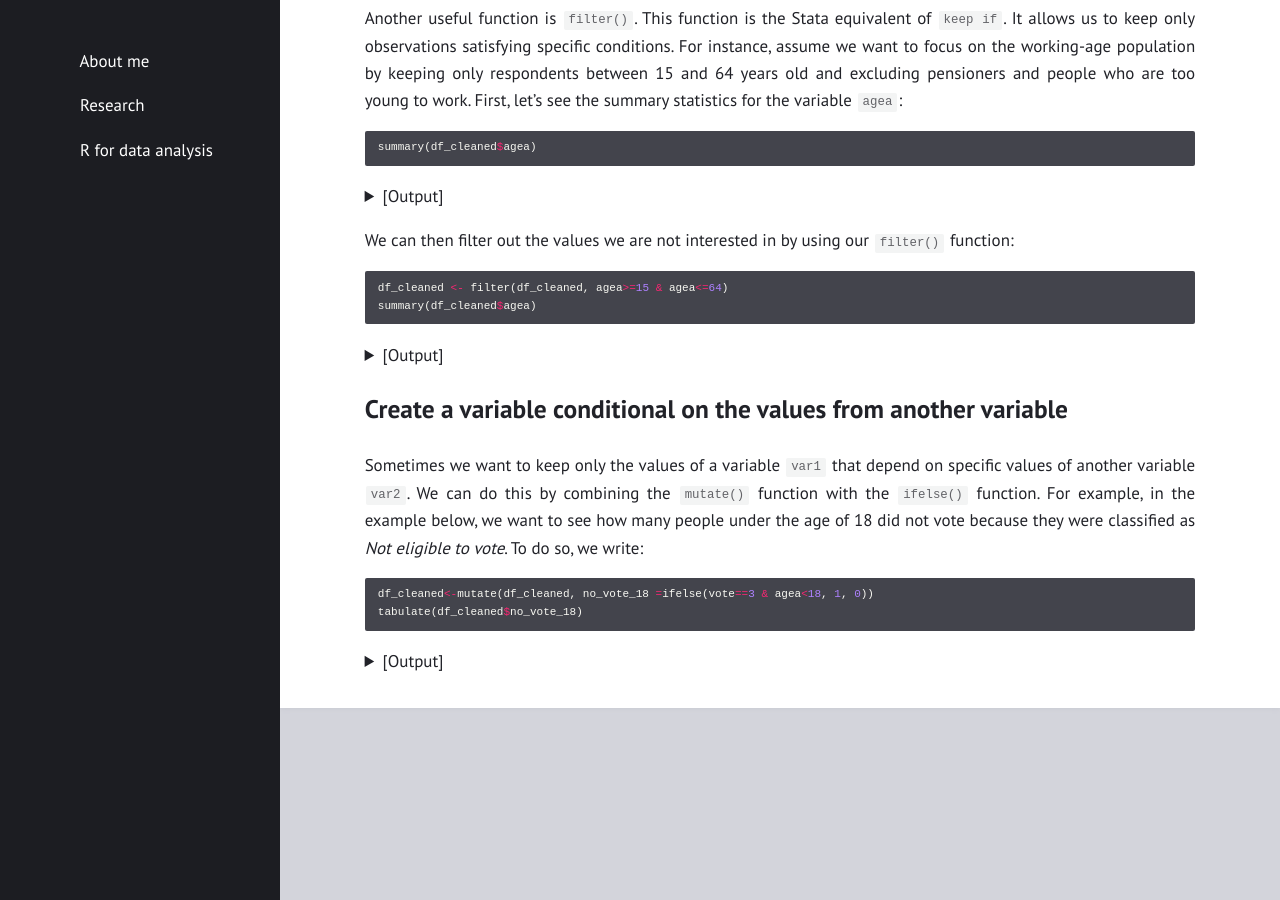
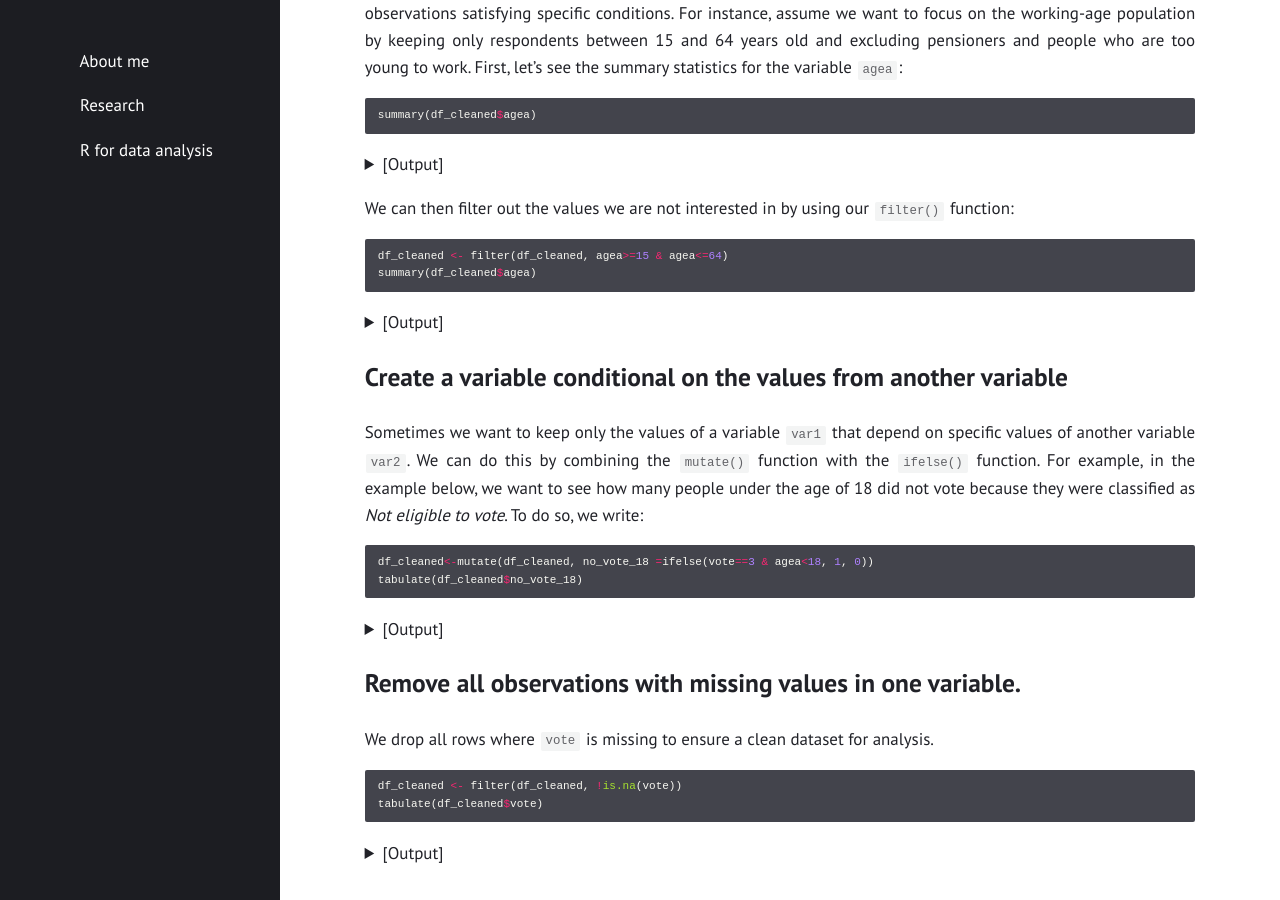
Before and after one commit to gubellom/gubellom.github.io, a Jekyll site: the page built from R files/Manipulation.md, in a window 1280 px wide and 900 px high, scrolled down 3290 px. Built offline with Jekyll 4.4.1, drawn with Linux system fonts in a browser that asks for light colours; some of the changed text lies outside the part shown.

Commit message:
Update Manipulation.md
Signed-off-by: Michele Gubello <62111923+gubellom@users.noreply.github.com>

````diff
--- a/R files/Manipulation.md
+++ b/R files/Manipulation.md
@@ -263,11 +262,45 @@ tabulate(df_cleaned$no_vote_18)
   Response Frequency Percentage Cumulative
 1        0     32493      96.67      96.67
 2        1      1119       3.33     100.00
-3     <NA>         2       0.01     100.01
+3       NA         2       0.01     100.01
 4    Total     33614     100.01         NA
   </pre>
 </details>
 
+## Remove all observations with missing values in one variable.
+
+We drop all rows where `vote` is missing to ensure a clean dataset for analysis.
+
+```r
+df_cleaned <- filter(df_cleaned, !is.na(vote))
+tabulate(df_cleaned$vote)
+```
+
+
+<details>
+  <summary>[Output]</summary>
+  <pre>
+              Response Frequency Percentage Cumulative
+1                  Yes     22766      66.16      66.16
+2                   No      7786      22.63      88.79
+3 Not eligible to vote      3504      10.18      98.97
+4              Refusal       188       0.55      99.52
+5           Don't know       159       0.46      99.98
+6            No answer         5       0.01      99.99
+7                Total     34408      99.99         NA
+  </pre>
+</details>
+
+
+
+
+
+
+
+
+
+
+<!---
 ## Basic operations
 
 We transform age with simple operations:
@@ -294,27 +327,4 @@ Min. 1st Qu.  Median    Mean 3rd Qu.    Max.
 1500    3000    4300    4196    5400    6500
   </pre>
 </details>
-
-## Remove all the missing values row for vote
-
-We drop all rows where `vote` is missing to ensure a clean dataset for analysis.
-
-```r
-df_cleaned <- filter(df_cleaned, !is.na(vote))
-tabulate(df_cleaned$vote)
-```
-
-
-<details>
-  <summary>[Output]</summary>
-  <pre>
-              Response Frequency Percentage Cumulative
-1                  Yes     22766      66.16      66.16
-2                   No      7786      22.63      88.79
-3 Not eligible to vote      3504      10.18      98.97
-4              Refusal       188       0.55      99.52
-5           Don't know       159       0.46      99.98
-6            No answer         5       0.01      99.99
-7                Total     34408      99.99         NA
-  </pre>
-</details>
+--->
````
Also changed, not shown: other parts of R files/Manipulation.md (+0 -1 lines).
